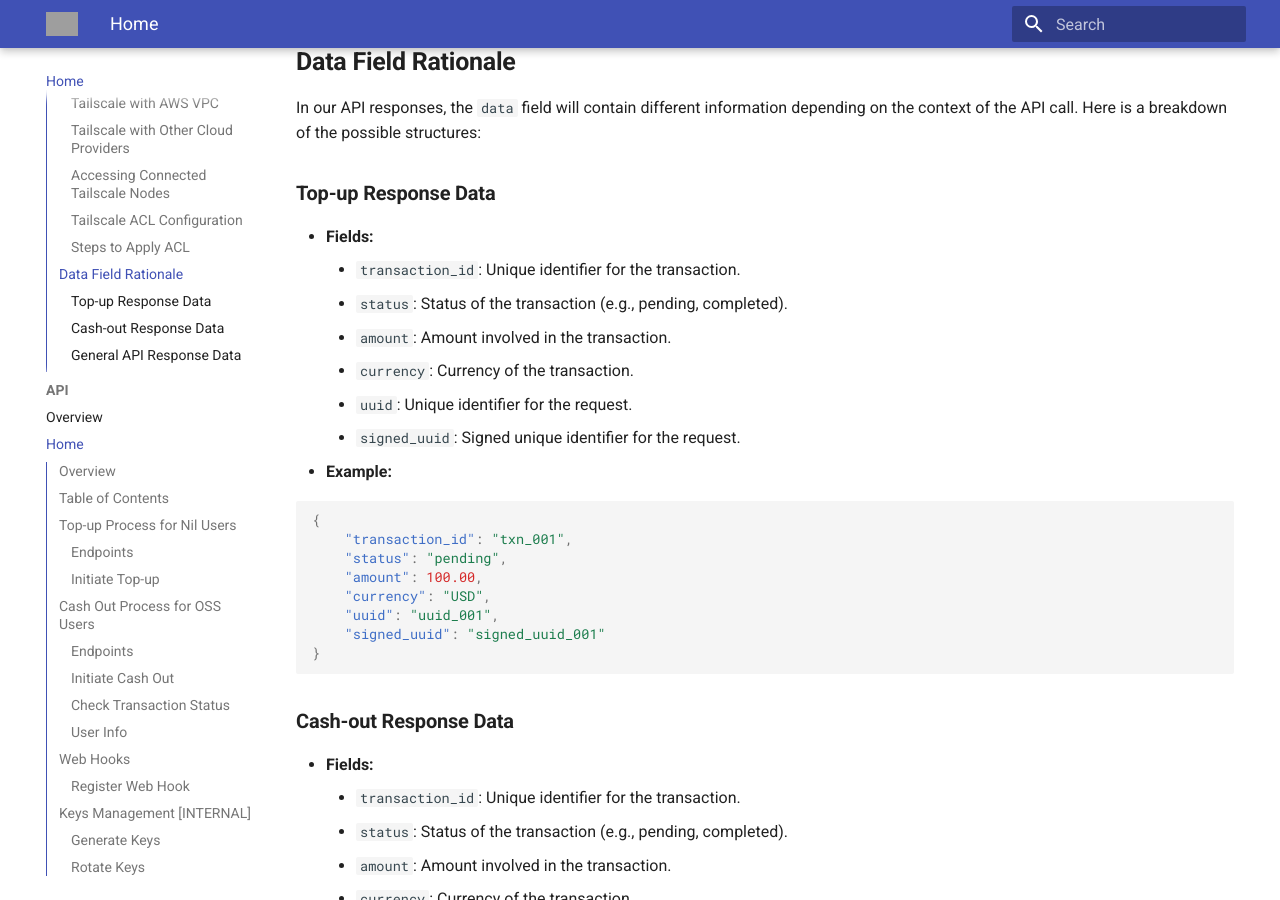
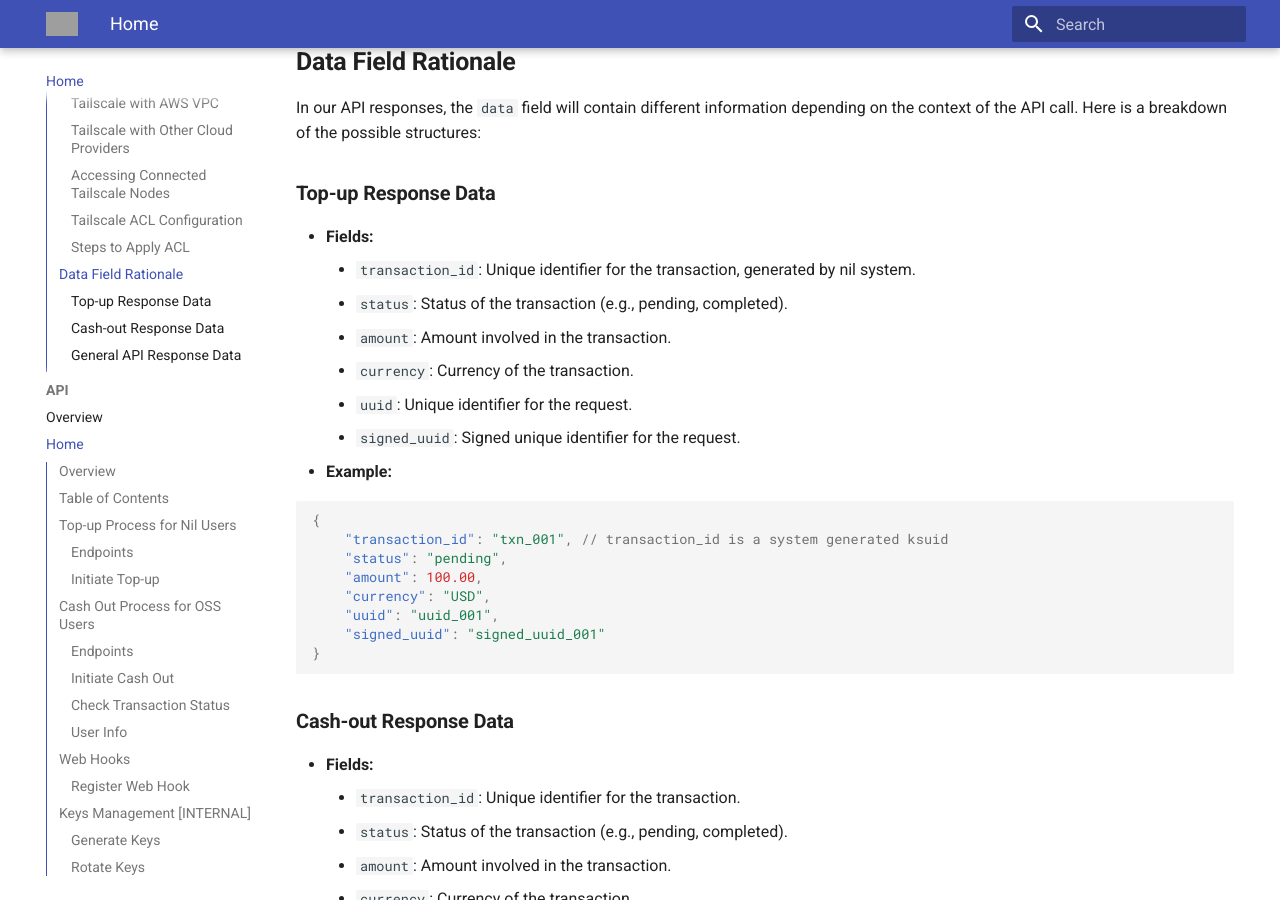
Before and after one commit to nilpay/oss, an MkDocs documentation site: the page built from docs/index.md, in a window 1280 px wide and 900 px high, scrolled down 12481 px. Built offline with MkDocs 1.6.1 and Material for MkDocs 9.7.7, drawn with Linux system fonts in a browser that asks for light colours; grey boxes are pictures that could not be loaded.

Commit message:
update docs for transaction_id

````diff
--- a/docs/index.md
+++ b/docs/index.md
@@ -526,7 +526,7 @@ In our API responses, the `data` field will contain different information depend
 ### **Top-up Response Data**
 
 - **Fields:**
-    - `transaction_id`: Unique identifier for the transaction.
+    - `transaction_id`: Unique identifier for the transaction, generated by nil system.
     - `status`: Status of the transaction (e.g., pending, completed).
     - `amount`: Amount involved in the transaction.
     - `currency`: Currency of the transaction.
@@ -536,7 +536,7 @@ In our API responses, the `data` field will contain different information depend
 
 ```json
 {
-    "transaction_id": "txn_001",
+    "transaction_id": "txn_001", // transaction_id is a system generated ksuid
     "status": "pending",
     "amount": 100.00,
     "currency": "USD",
````
Also changed, not shown: site/index.html, site/search/search_index.json.
